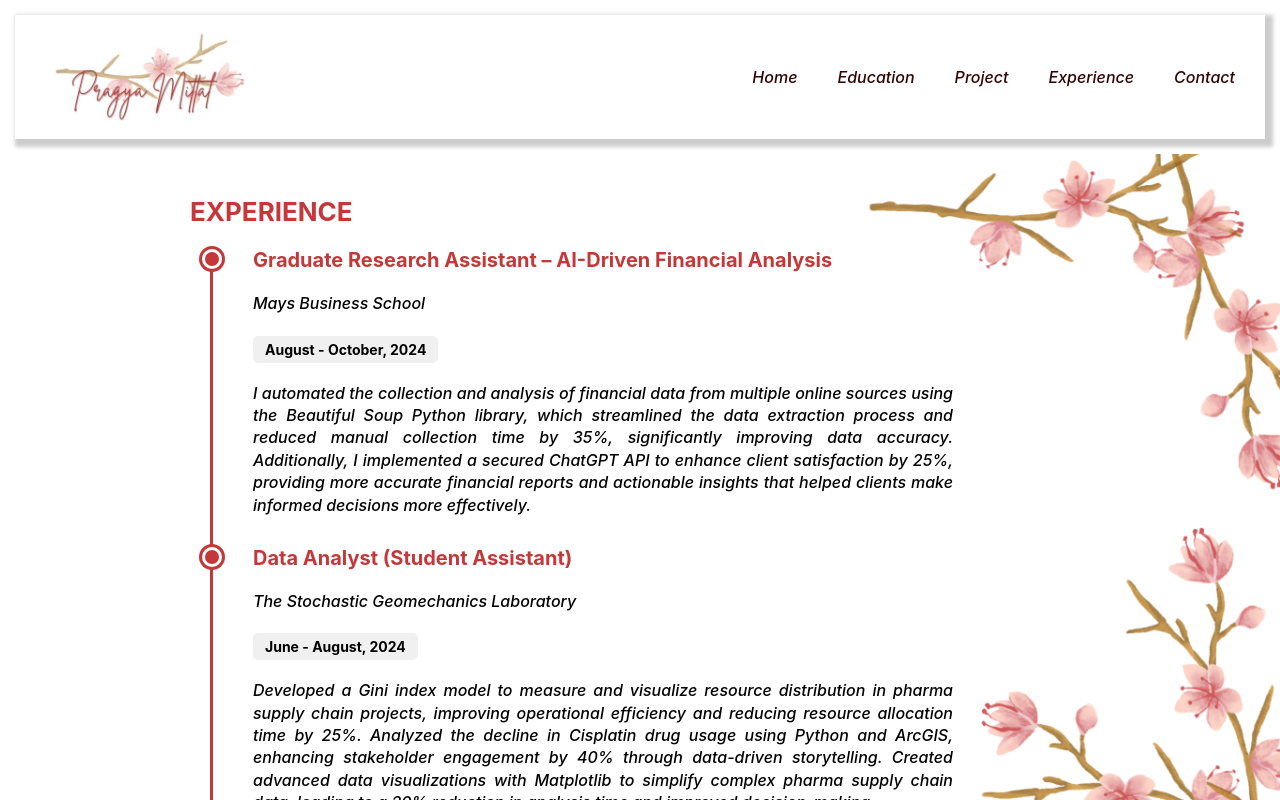
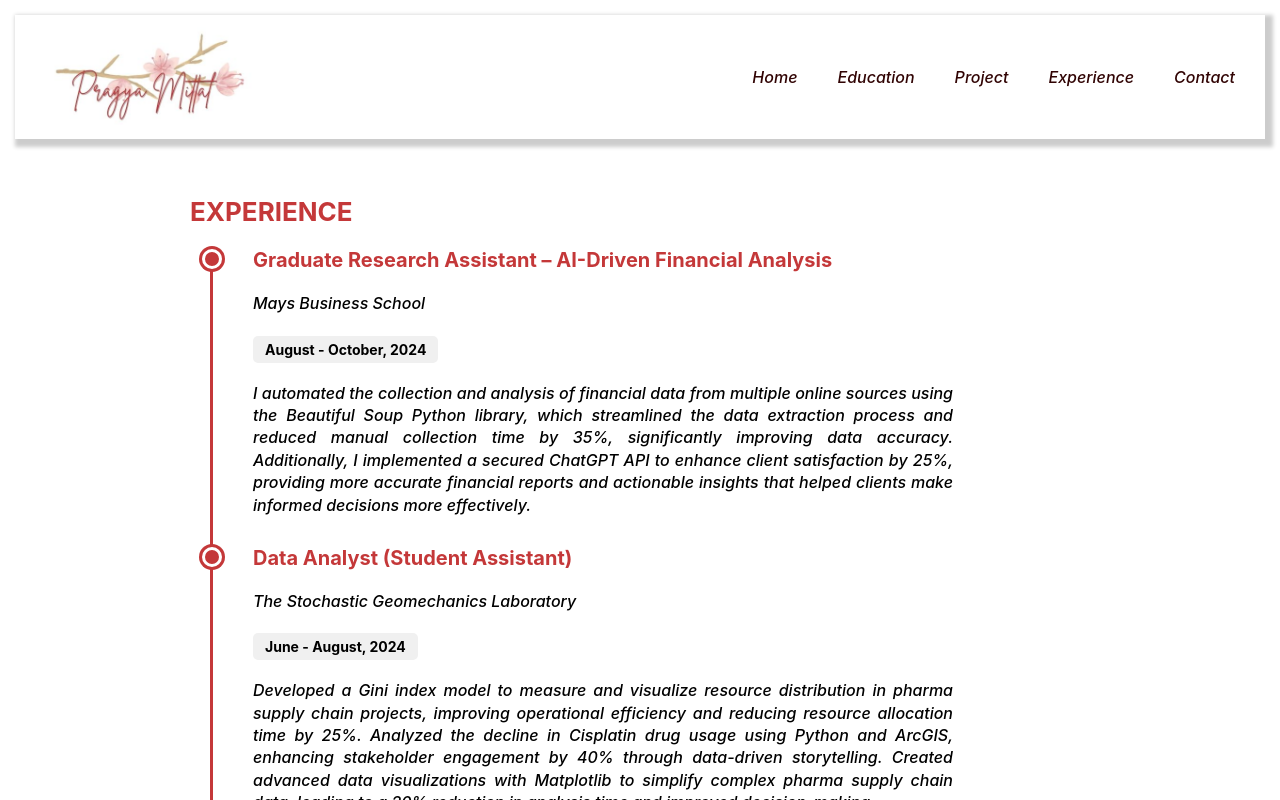
Before and after one commit to pragyamittal0/my-portfolio, a React (Create React App) app: page /experience in a window 1280 px wide. Shown: the top 800 px of the page. Built offline with nearby package versions, Linux system fonts and the light colour scheme.

Commit message:
Add files via upload

```diff
--- a/src/Components/Experience.css
+++ b/src/Components/Experience.css
@@ -1,9 +1,4 @@
-.experience-background {
-    background-image: url("/public/bg.png"); /* Path to image in public folder */
-    background-size: contain;  /* Ensures it covers the entire div */
-    background-position: middle; /* Centers the image */
-    background-repeat: repeat; /* Prevents repetition */
-}
+
 
 .experience-container {
     max-width: 900px;
```
